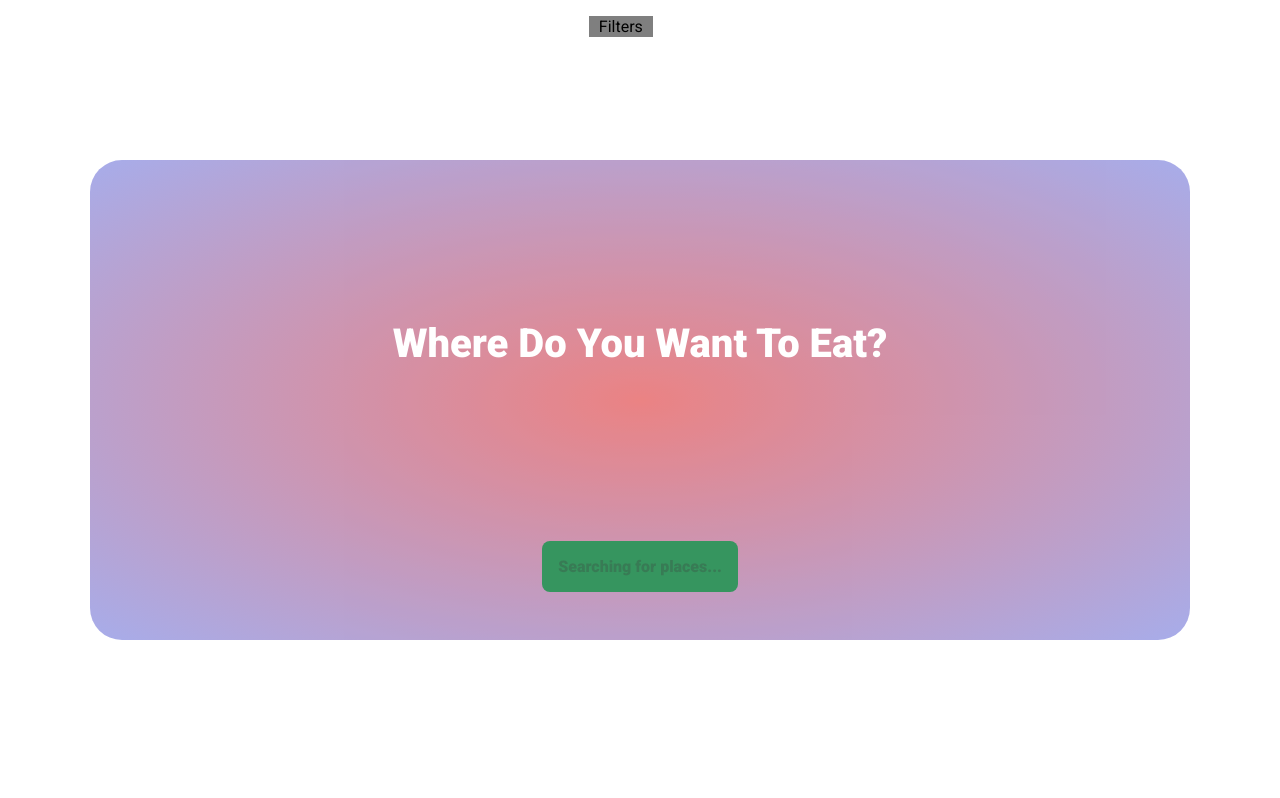
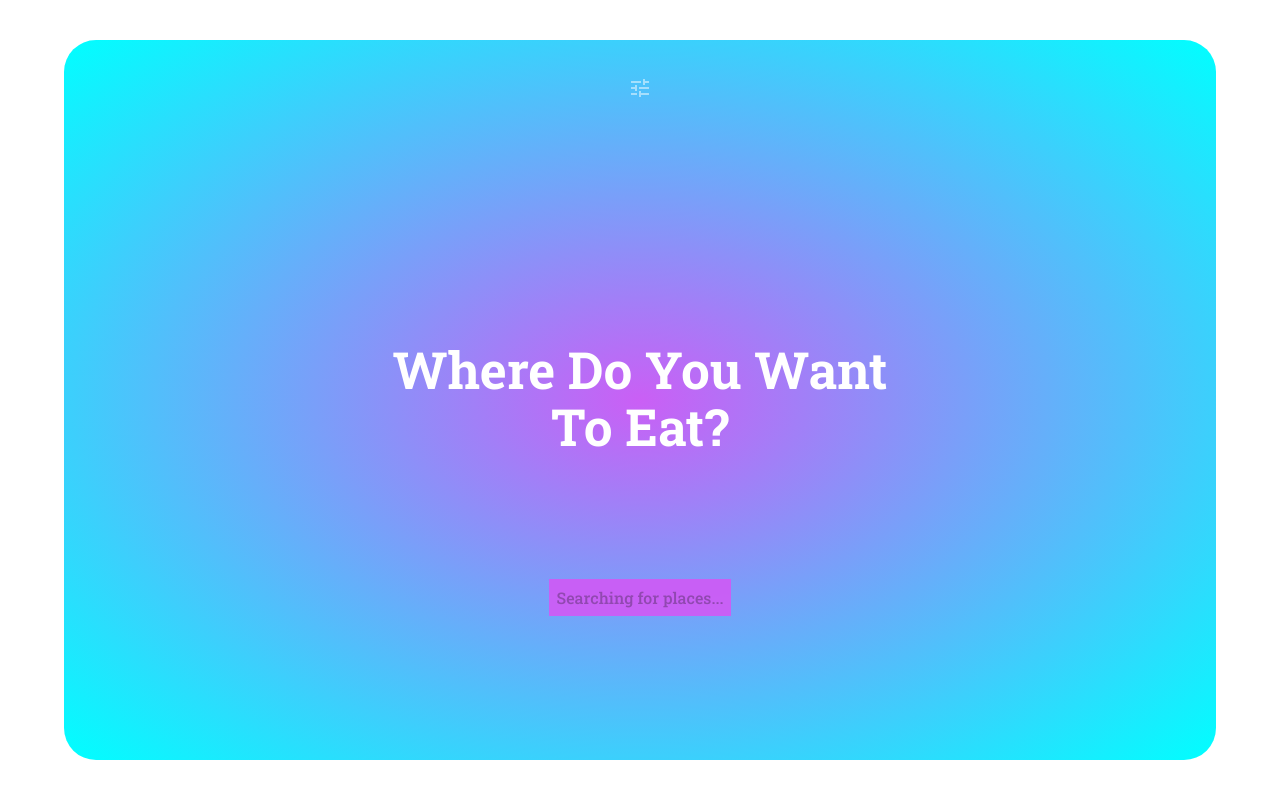
Before and after one commit to tophercully/whattoeat-react, a React (Vite) app: page / in a window 1280 px wide. Built offline with nearby package versions, Linux system fonts and the light colour scheme; no server answers; what @googlemaps/react-wrapper would draw is missing.

Commit message:
major ui changes

```diff
--- a/index.html
+++ b/index.html
@@ -5,7 +5,13 @@
     <link rel="preconnect" href="https://fonts.googleapis.com">
     <link rel="preconnect" href="https://fonts.gstatic.com" crossorigin>
     <link href="https://fonts.googleapis.com/css2?family=Roboto:wght@400;700;900&display=swap" rel="stylesheet">
-        <link rel="icon" type="image/svg+xml" href="/burger.png" />
+       <link rel="preconnect" href="https://fonts.googleapis.com">
+<link rel="preconnect" href="https://fonts.gstatic.com" crossorigin>
+<link href="https://fonts.googleapis.com/css2?family=Roboto+Slab:wght@100;300;500;600;700&display=swap" rel="stylesheet">
+<link rel="preconnect" href="https://fonts.googleapis.com">
+<link rel="preconnect" href="https://fonts.gstatic.com" crossorigin>
+<link href="https://fonts.googleapis.com/css2?family=Roboto+Slab:wght@100;300;500;600;700&display=swap" rel="stylesheet">
+<link rel="icon" type="image/svg+xml" href="/burger.png" />
     <meta name="viewport" content="width=device-width, initial-scale=1.0" />
     <title>What To Eat</title>
   </head>
--- a/src/App.css
+++ b/src/App.css
@@ -4,185 +4,178 @@
   padding: 2rem;
   text-align: center;
   place-items: center;
-  font-family: 'Roboto', sans-serif;
+  font-family: 'Roboto Slab', serif;
+  height: 90vh;
+  width:100vw;
+  /* outline: auto; */
+
+  display: flex;
+  justify-content: center;
+}
+
+.body * {
+  /* outline: auto; */
+}
+
+.body{
+  height:90vh;
+  width:90vw;
+
+  display: flex;
+  flex-direction: column;
+  align-items: center;
+  justify-content: space-between;
+
+  margin:1vh;
+  border-radius: 2rem;
+  background: radial-gradient(#ca5ff5, #00ffff);
+  animation: fadeInUp 1000ms ease-in-out;
+}
+
+.location {
+  display: flex;
+  flex-direction: column;
+  justify-content: space-between;
+  align-items: center;
+  height:50vh;
+  align-content: center;
+}
+
+.location--button--pad {
+  max-width: 50vw;
+  width:50vw;
+  align-self: center;
+
+  display: flex;
+  justify-content: center;
+
+  padding:0.5vh;
+
+  transition:all 250ms ease-in-out;
+}
+
+.location--button--pad:has(.location--button:hover) {
+  max-width: 50vw;
+  width:50vw;
+  align-self: center;
+
+  display: flex;
+  justify-content: center;
+  padding:0vh;
+}
+
+.location--result{
+
+  max-width: 80%;
+  display: flex;
+  flex-direction: column;
+  animation: fadeIn 4000ms ease-in-out;
+
+}
+
+.location--button {
+  align-self: flex-end;
+  padding:1vh;
+  transition:all 250ms ease-in-out;
+  border:none;
+  outline: none;
+  animation: fadeIn 6000ms ease-in-out;
+}
+
+.location--button:hover{
+  align-self: flex-end;
+  padding:1.5vh;
+  border: none;
+  outline: none;
 }
 
 
+.filter--toggle{
+  /* background-color: red; */
 
-.head--container {
-  text-align: left;
-  width: 100%;
-  /* display:flex; */
-  /* position:relative; */
-  position: 20% 20%;
-  /* outline:black solid 1px; */
-
-
-}
-.regrab{
-  left:1rem;
-  top:1rem;
+  padding:1vh;
+  padding-top:5vh;
+  align-self: flex-end;
+  display: flex;
+  justify-content: center;
+  flex-direction: column;
+  width:2vh;
+  height:2vh;
+  opacity: 50%;
 }
 
-.heading {
-  left:0px;
-  top:0px;
-  vertical-align: text-top;
-  font-size: 1rem;
-  text-align: center;
-  width:100%;
-  padding:0;
-  outline:black solid 1px;
-  background-color: #f0f0f0;
+.filter--img {
+  align-self: center;
+  filter: invert();
+  animation: fadeIn 6000ms ease-in-out;
 }
 
 .filter{
   display: flex;
   flex-direction: column;
-  align-items: flex-start;
+  align-items: center;
+  justify-content: flex-end;
 }
 
-.filter--item{
-  border-radius: 1vh;
-  background: #9198e5;
-  color:#ffffff;
-  accent-color: #000000;
-  padding: 1vh;
+.filter--window{
+  display: flex;
+  flex-direction: column;
+  align-items: center;
+  justify-content: center;
+  padding:4vh;
+  margin-left:-2vh;
+  border-radius: 0.5vh;
+
+  background-color: #ca5ff5;
+
+  accent-color: #ffffff;
+}
+
+.filter--apply {
 
 }
 
-.filter--window {
-  padding: 2vh;
-  z-index: 2;
-  /* left:1rem; */
-  display:flex;
-  height:30vh;
-  width: 20vh;
-  flex-direction: column;
-  justify-content: center;
-  align-items: center;
-  border-radius: 2vh;
-  transform: translateY(30vh) translateX(-0.5vh);
-  background-color: #ffffff;
-  animation: filterIn 400ms ease;
+.location{
+  /* outline: auto; */
+  color: #ffffff;
+
+  animation: fadeIn 500ms ease;
 }
 
-@keyframes filterIn {
+@keyframes fadeIn {
   0% {
     opacity:0%;
   }
   100% {
-    opacity:1000%;
+    opacity:100%;
+  }
+}
+@keyframes fadeInUp {
+  0% {
+    opacity:0%;
+    transform: translateY(20vh);
+  }
+  100% {
+    opacity:100%;
+    transform: translateY(0vh);
   }
 }
 
-.filter--toggle {
-  z-index: 2;
-  right:1rem;
-  top:2vh;
-  left:46vw;
-  background-color: #00000080;
-  /* right:60%; */
-  width: 4rem;
-
-  position:fixed;
-
-  border:none;
-}
-.filter--apply {
-  border-radius: 1vh;
-  height: 2rem;
-  width: 4rem;
-  font-size: 1vh;
-  border: none;
-}
 
 .map {
   display: none;
 }
 
-.location{
-  z-index: 1;
-  position: fixed;
-  top:20%;
-  left:7%;
-  right:7%;
-  bottom: 20%;
-  background-color: rgba(255, 255, 255, 0.69);
-  border-radius: 2rem;
-  opacity: 80%;
-  background: radial-gradient(#e66465, #9198e5);
-  display:flex;
-  flex-direction: column;
-  justify-content: space-between;
-}
-
-.location--display {
-  padding: 3rem;
-  /* outline: red solid; */
+.location--result{
   display: flex;
   flex-direction: column;
-  justify-content: flex-start;
+  align-items: center;
 }
-.location--display--name {
-  /* outline: auto; */
-
-  flex-grow: 2;
-  color:#ffffff;
-
-  font-size: 250%;
-  font-weight:900;
-  overflow: wrap;
-}
-.location--rating {
-  color: #ffffff;
-  font-weight:400;
-  font-size: 1rem;
-  /* outline:black solid 2px; */
+.location--result--rating{
   display: flex;
   flex-direction: row;
-  justify-content: center;
+  align-items: center;
 }
-.location--rating--star {
-  align-self: center;
+.location--rating--star{
   filter: invert();
-  height:1.25rem;
 }
-.location--rating--value {
-  height: 1rem;
-}
-
-
-.location--form {
-  padding:2rem;
-}
-
-.location--button--pad {
-  padding:2vh;
-  transition: ease 250ms;
-}
-.location--button--pad:has(.location--button:hover) {
-  padding:1vh;
-}
-.location--button  {
-
-  padding:2vh;
-  border-radius: 0.5rem;
-  position:initial;
-  outline: none;
-  border:none;
-  cursor: pointer;
-  margin-top: auto;
-  font-weight: 800;
-  transition: ease 250ms;
-
-}
-
-.location--button:hover {
-  padding:3vh;
-}
-
-.location--button:focus {
-  outline:none;
-  box-shadow: none;
-}
--- a/src/App.jsx
+++ b/src/App.jsx
@@ -17,14 +17,8 @@ function App() {
   })
 
   return (
-    <>
-      <FilterMenu
-        filters={filters}
-        setFilters={setFilters}
-        setIsLoaded={setIsLoaded}
-        pressed={pressed}
-        setPressed={setPressed}
-        />
+    <div className='body'>
+
       <Wrapper apiKey='AIzaSyBL5PB9WLQmumeY-9KHgwsHOSP1L7ExP2k' libraries={["places"]}>
             <MapGrabber
               filters={filters}
@@ -34,13 +28,22 @@ function App() {
               setIsLoaded={setIsLoaded}
             />
       </Wrapper>
+      <FilterMenu
+        filters={filters}
+        setFilters={setFilters}
+        setIsLoaded={setIsLoaded}
+        pressed={pressed}
+        setPressed={setPressed}
+        />
       <Location
         isLoaded={isLoaded}
         places={places}
         pressed={pressed}
         setPressed={setPressed}
       />
-    </>
+
+       <br></br>
+    </div>
   )
 }
 
--- a/src/components/FilterMenu.jsx
+++ b/src/components/FilterMenu.jsx
@@ -35,7 +35,9 @@ export default function Filters(props) {
     }
     return(
         <div className='filter'>
-            <Popup trigger={<button className='filter--toggle'>Filters</button>}>
+            <Popup trigger={<a className='filter--toggle'>
+                <img className='filter--img' src='/filter.svg'></img>
+            </a>}>
                 <form className='filter--window'>
                     <span className='filter--item'>
                         <p>Distance (mi): {currentFilters.distance}</p>
--- a/src/components/Location.jsx
+++ b/src/components/Location.jsx
@@ -47,19 +47,15 @@ export default function Location(props) {
     return(
         <div className="location">
             <div className='location--spacer'></div>
-                <br></br>
-            <div className='location--display'>
-                <h1 className='location--display--name' >{place.name}</h1>
-                <div className='location--rating'>
+            <div className='location--result'>
+                <h1 className='location--result--name' >{place.name}</h1>
+                <div className='location--result--rating'>
                     <img src={starURL} className='location--rating--star'/>
                     <span className='location--rating--value'>{place.rating}</span>
                 </div>
             </div>
 
-            <div id='map' className='map'></div>
-            <div className='location--form'>
             <div className='location--button--pad'>
-
                 <button
                 id='selectorButton'
                 className='location--button'
@@ -68,7 +64,8 @@ export default function Location(props) {
                     {finalMsg}
                 </button>
             </div>
-            </div>
+
+            <div id='map' className='map'></div>
         </div>
 
     )
--- a/src/index.css
+++ b/src/index.css
@@ -33,6 +33,7 @@ a:hover {
 
 
 
+
 body {
   margin: 0;
   display: flex;
@@ -55,7 +56,7 @@ button {
   font-size: 1rem;
   font-weight: 500;
   font-family: inherit;
-  background-color: #047B37;
+  background-color: #ca5ff5;
   /* opacity: 90%; */
   cursor: pointer;
   transition: border-color 0.25s;
```
Also changed, not shown: public/filter.svg (added).
